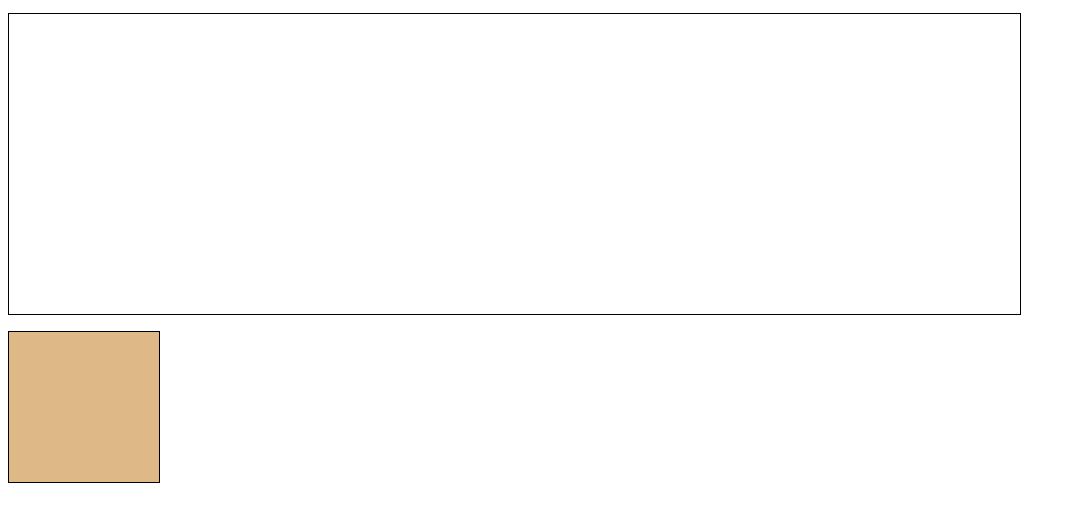
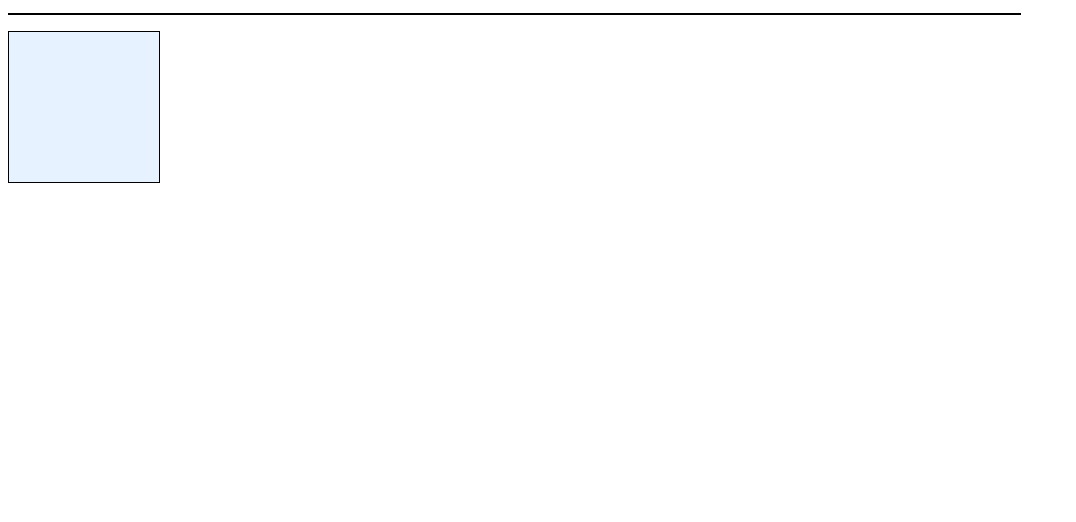
Before and after one commit to Iulianaga/module2, a plain HTML site: page index.html in a window 1280 px wide. Shown: the part 80-602 px from the top of the page, without its empty margins (0-1076 px from the left). Drawn offline with Linux system fonts and the light colour scheme.

Commit message:
Update index.html

```diff
--- a/index.html
+++ b/index.html
@@ -17,14 +17,14 @@ p {
   margin-bottom: 15px;
 }
 #p1 {
-  background-image:"http://gohighbrow.com/wp-content/uploads/2015/03/paintings1.jpg";
-  width: 300px;
-  height: 300px;
+  background-color:#e6f2ff
+  width:100px
+  height:100px
 }
 #p2 {
-  background-color: #DEB887;
-  width: 50px;
-  height: 50px;
+  background-color: #e6f2ff;
+  width: 100px;
+  height: 100px;
 }
 /********** Large devices only **********/
 @media (min-width: 1200px) {
```
